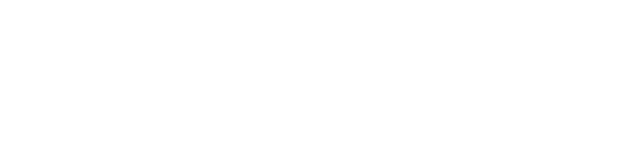
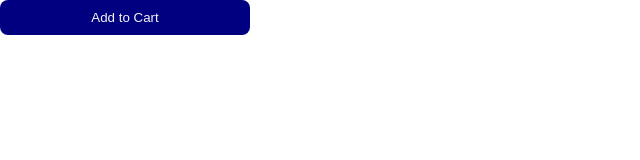
Before and after one commit to basitarannibanidebe-lang/product-card-ui, a plain HTML site: page index.html in a window 1280 px wide. Shown: the whole page, without its empty margins (0-640 px from the left). Drawn offline with Linux system fonts and the light colour scheme.

Commit message:
add  button

```diff
--- a/index.html
+++ b/index.html
@@ -1,12 +1,14 @@
-<!DOCTYPE html>
+<!doctype html>
 <html lang="en">
-<head>
-    <meta charset="UTF-8">
-    <meta name="viewport" content="width=device-width, initial-scale=1.0">
-    <link rel="stylesheet" href="./style.css">
+  <head>
+    <meta charset="UTF-8" />
+    <meta name="viewport" content="width=device-width, initial-scale=1.0" />
+    <link rel="stylesheet" href="./style.css" />
     <title>Document</title>
-</head>
-<body>
-
-</body>
+  </head>
+  <body>
+    <div>
+      <button class="button">Add to Cart</button>
+    </div>
+  </body>
 </html>
--- a/style.css
+++ b/style.css
@@ -3,3 +3,13 @@
     padding: 0;
     box-sizing: border-box;
 }
+
+.button{
+    background-color: navy;
+    border-radius: 8px;
+    padding: 10px 20px;
+    box-shadow: 20px;
+    color: whitesmoke;
+    border: none;
+    width: 250px;
+}
```
